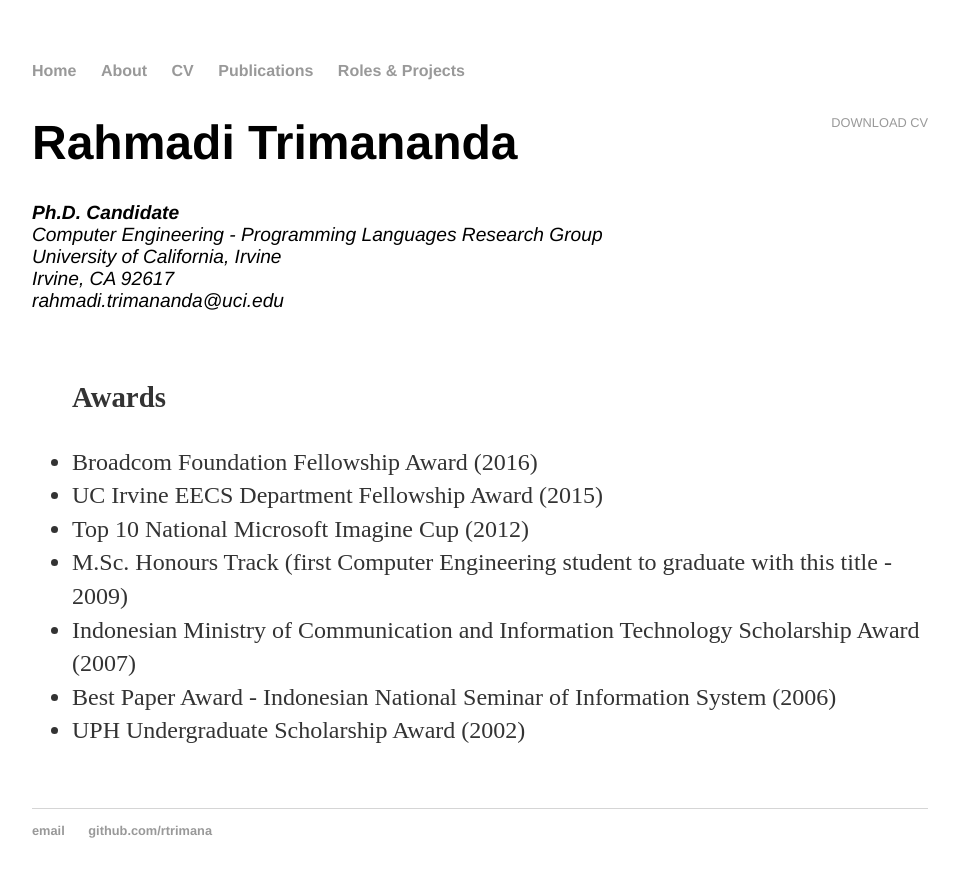
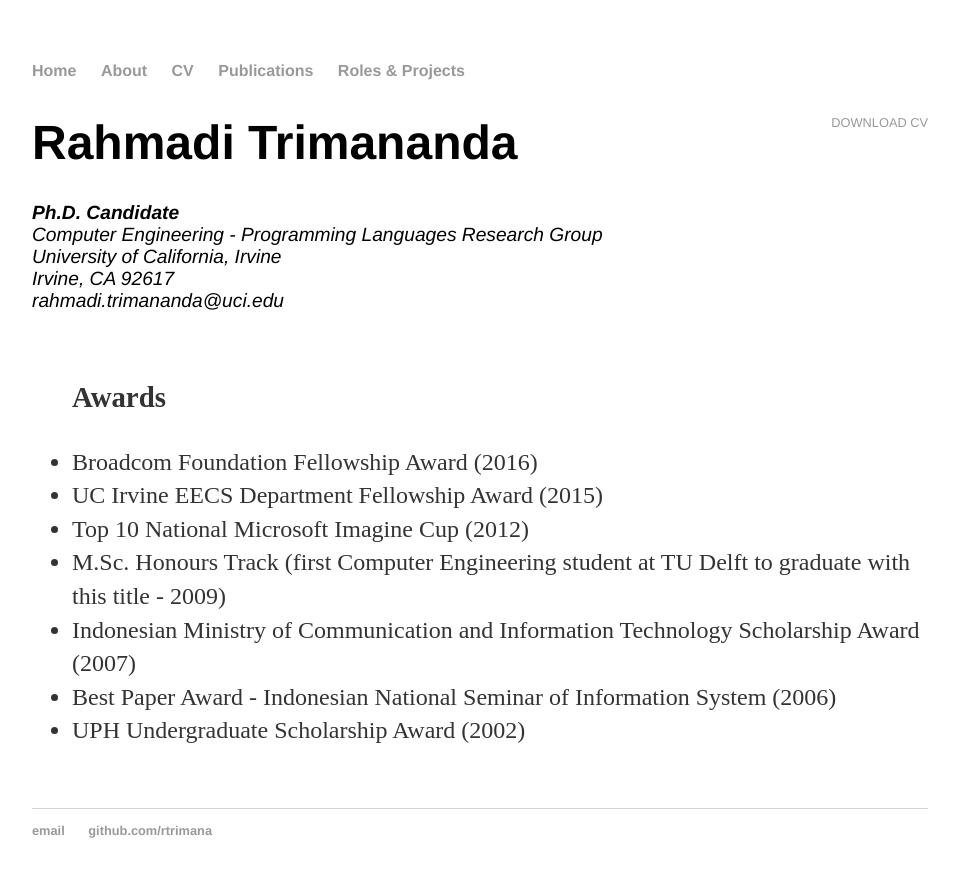
Before and after one commit to rtrimana/rahmaditrimananda.github.io, a Jekyll site: the page built from cv/index.html, in a window 1280 px wide. Shown: the top 877 px of the page, without its empty margins (160-1118 px from the left). Built offline with Jekyll 4.4.1, drawn with Linux system fonts in a browser that asks for light colours.

Commit message:
Update index.html

```diff
--- a/cv/index.html
+++ b/cv/index.html
@@ -22,7 +22,7 @@ title: CV of Your Name
 			<li>Broadcom Foundation Fellowship Award (2016)</li>
 			<li>UC Irvine EECS Department Fellowship Award (2015)</li>
 			<li>Top 10 National Microsoft Imagine Cup (2012)</li>
-			<li>M.Sc. Honours Track (first Computer Engineering student to graduate with this title - 2009)</li>
+			<li>M.Sc. Honours Track (first Computer Engineering student at TU Delft to graduate with this title - 2009)</li>
 			<li>Indonesian Ministry of Communication and Information Technology Scholarship Award (2007)</li>
 			<li>Best Paper Award - Indonesian National Seminar of Information System (2006)</li>
 			<li>UPH Undergraduate Scholarship Award (2002)</li>
```
